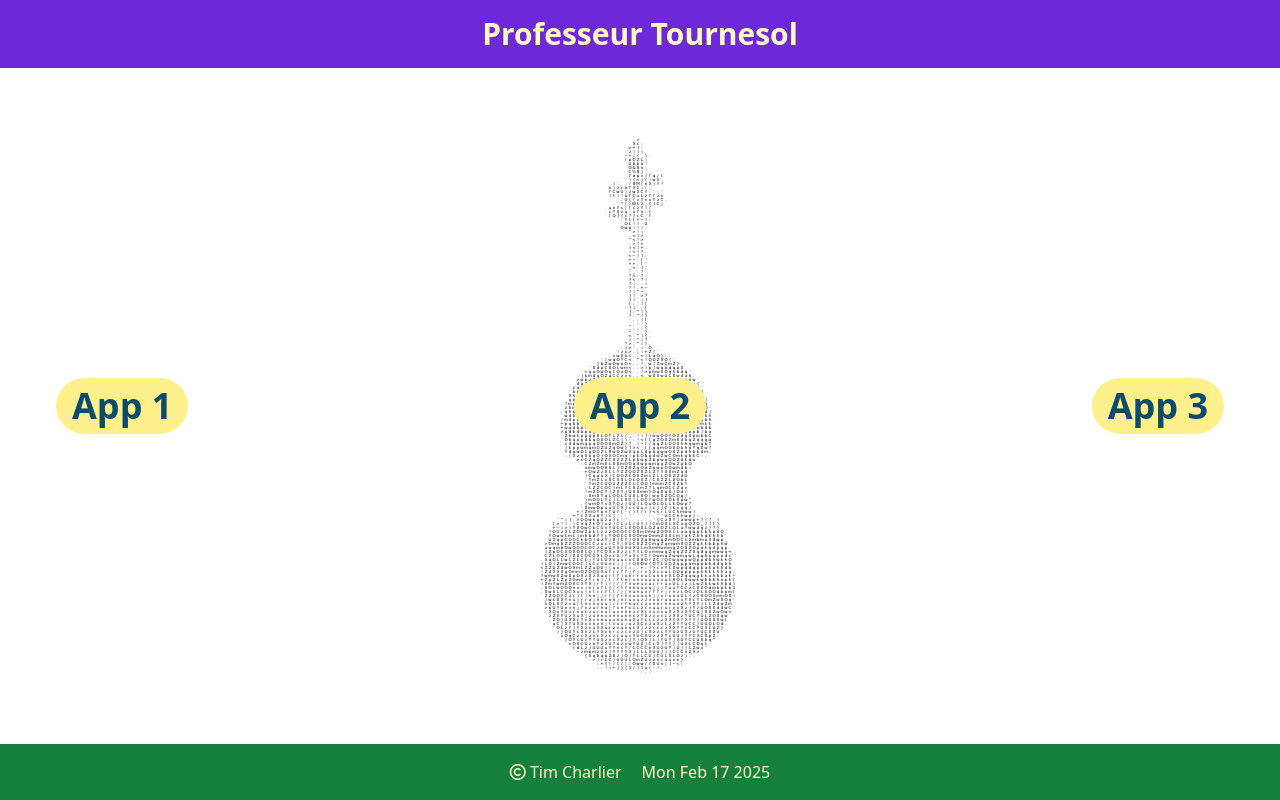
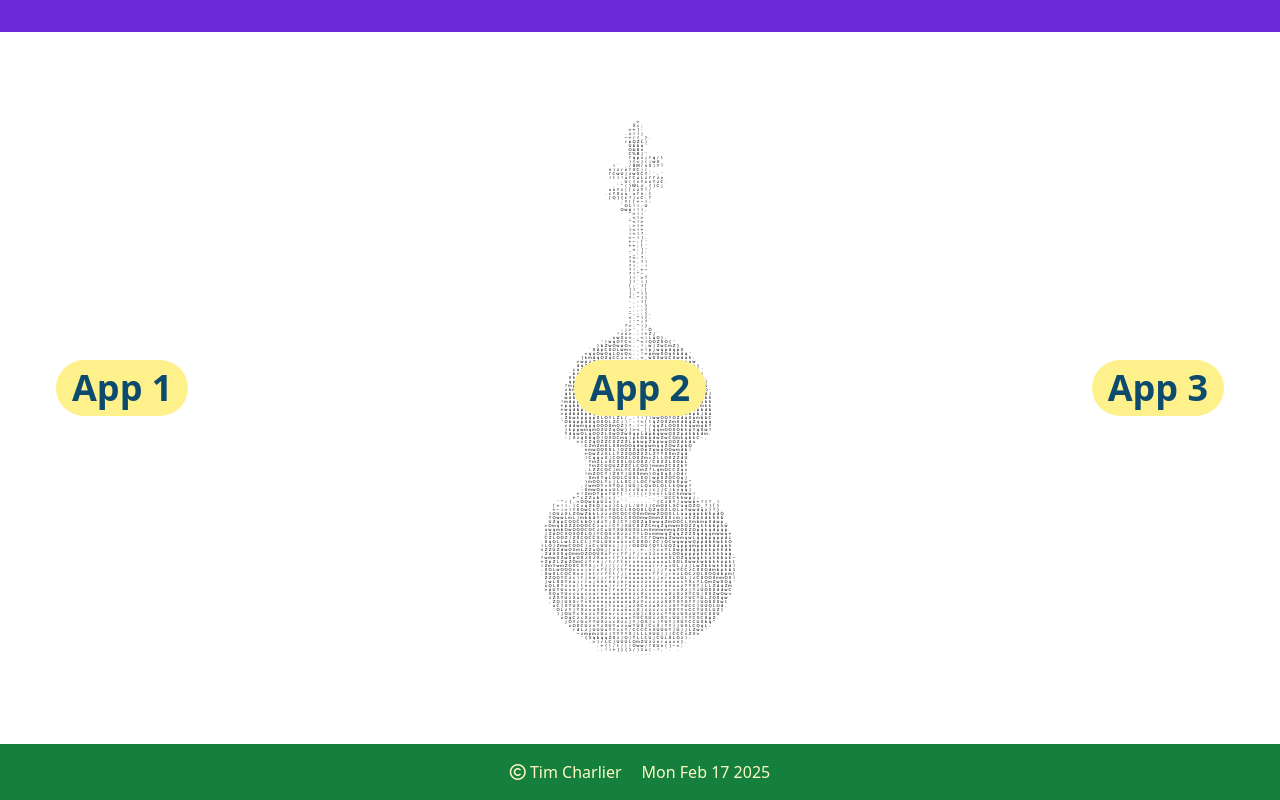
Before and after one commit to timcharlier6/LaPens-eDesChants, a website: page index.html in a window 1280 px wide. Drawn offline with nearby package versions, Linux system fonts and the light colour scheme.

Commit message:
Update index.html

```diff
--- a/index.html
+++ b/index.html
@@ -23,7 +23,7 @@
       class="bg-violet-700 text-yellow-100 p-4 dark:bg-violet-300 dark:text-yellow-900"
     >
       <h1 class="text-center font-extrabold text-3xl ">
-        Professeur Tournesol
+
       </h1>
     </header>
     <main
```
